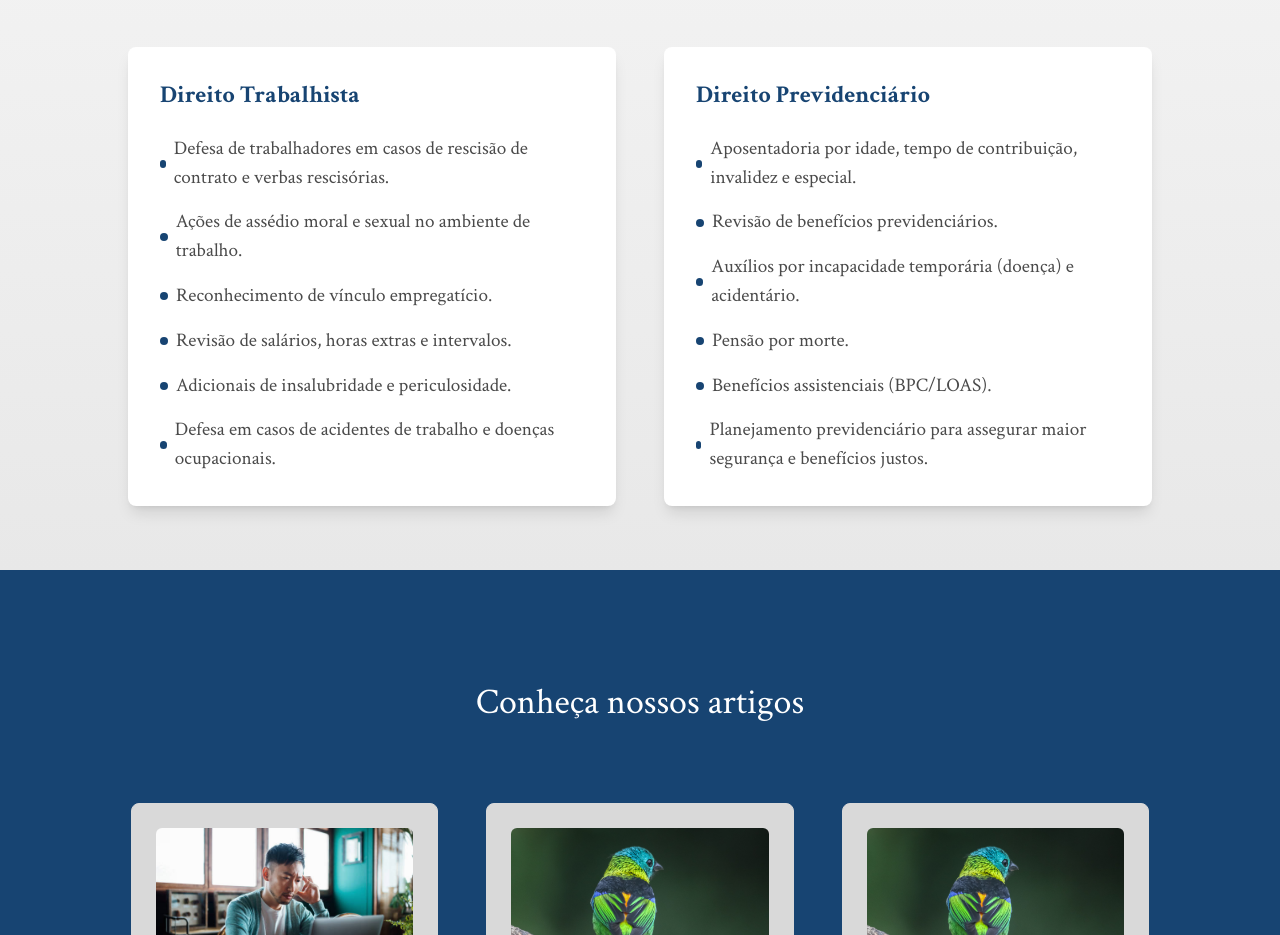
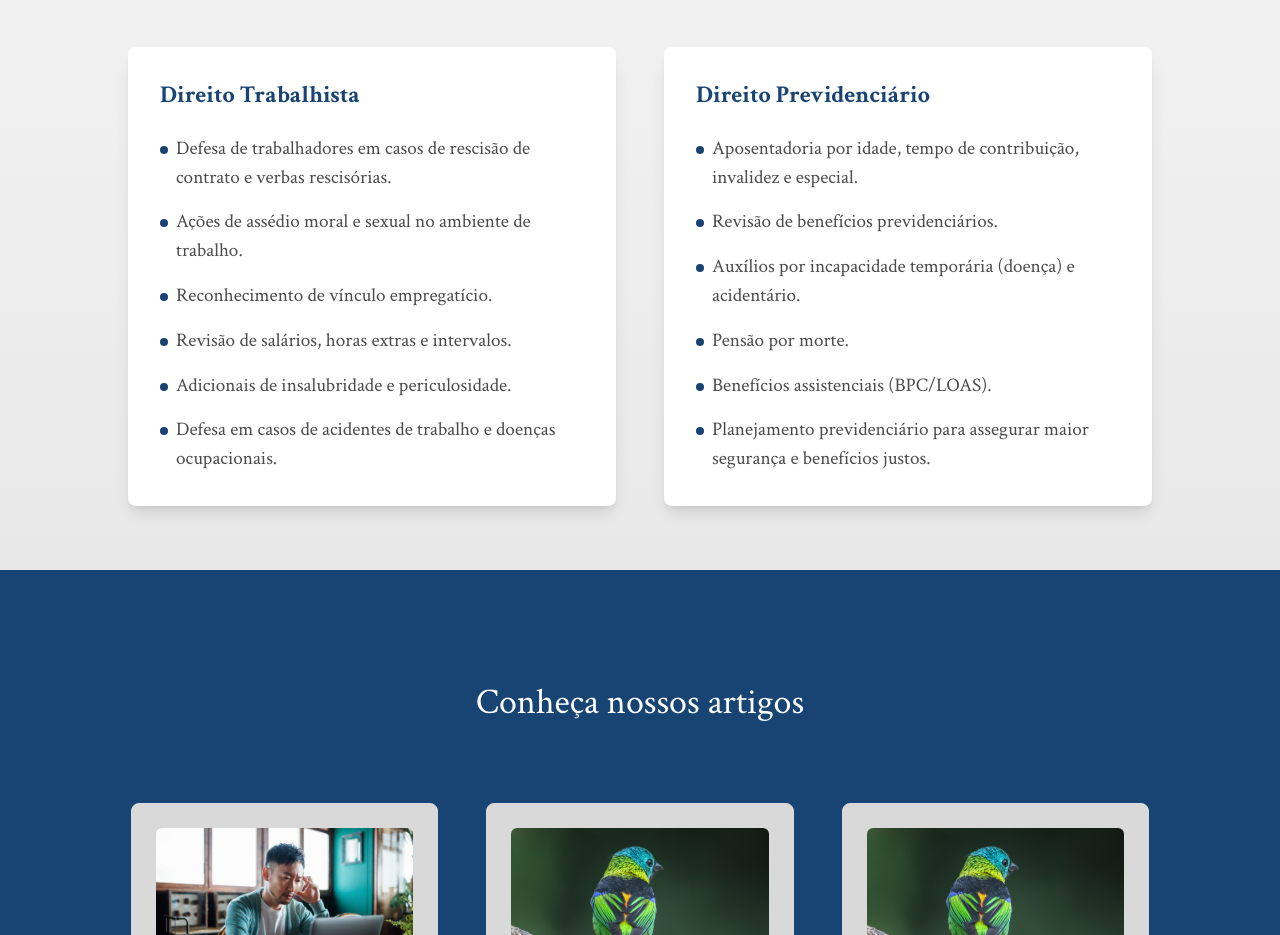
Before and after one commit to LeonardoGabrielSanches/camargogiacomine.adv, a React (Vite) app: page / in a window 1280 px wide. Shown: the part 2320-3255 px from the top of the page. Built offline with nearby package versions, Linux system fonts and the light colour scheme; no server answers.

Commit message:
Fix rounded full and put li span always baseline

```diff
--- a/src/components/ui/Home/working-areas-section.tsx
+++ b/src/components/ui/Home/working-areas-section.tsx
@@ -20,38 +20,38 @@ export default function WorkingAreasSection() {
                         </h2>
                         <ul className="space-y-4 text-[#4a4a4a]">
                             <li>
-                                <Link to="/areas-atuacao/defesa-trabalhadores" className="group flex items-center gap-2 hover:text-[#174472]">
-                                    <span className="w-2 h-2 bg-[#174472] rounded-full group-hover:scale-125 transition-transform"></span>
+                                <Link to="/areas-atuacao/defesa-trabalhadores" className="group flex items-baseline gap-2 hover:text-[#174472]">
+                                    <span className="flex-shrink-0 w-2 h-2 bg-[#174472] rounded-full group-hover:scale-125 transition-transform"></span>
                                     Defesa de trabalhadores em casos de rescisão de contrato e verbas rescisórias.
                                 </Link>
                             </li>
                             <li>
-                                <Link to="/areas-atuacao/assedio-moral" className="group flex items-center gap-2 hover:text-[#174472]">
-                                    <span className="w-2 h-2 bg-[#174472] rounded-full group-hover:scale-125 transition-transform"></span>
+                                <Link to="/areas-atuacao/assedio-moral" className="group flex items-baseline gap-2 hover:text-[#174472]">
+                                    <span className="flex-shrink-0 w-2 h-2 bg-[#174472] rounded-full group-hover:scale-125 transition-transform"></span>
                                     Ações de assédio moral e sexual no ambiente de trabalho.
                                 </Link>
                             </li>
                             <li>
-                                <Link to="/areas-atuacao/vinculo-empregaticio" className="group flex items-center gap-2 hover:text-[#174472]">
-                                    <span className="w-2 h-2 bg-[#174472] rounded-full group-hover:scale-125 transition-transform"></span>
+                                <Link to="/areas-atuacao/vinculo-empregaticio" className="group flex items-baseline gap-2 hover:text-[#174472]">
+                                    <span className="flex-shrink-0 w-2 h-2 bg-[#174472] rounded-full group-hover:scale-125 transition-transform"></span>
                                     Reconhecimento de vínculo empregatício.
                                 </Link>
                             </li>
                             <li>
-                                <Link to="/areas-atuacao/horas-extras" className="group flex items-center gap-2 hover:text-[#174472]">
-                                    <span className="w-2 h-2 bg-[#174472] rounded-full group-hover:scale-125 transition-transform"></span>
+                                <Link to="/areas-atuacao/horas-extras" className="group flex items-baseline gap-2 hover:text-[#174472]">
+                                    <span className="flex-shrink-0 w-2 h-2 bg-[#174472] rounded-full group-hover:scale-125 transition-transform"></span>
                                     Revisão de salários, horas extras e intervalos.
                                 </Link>
                             </li>
                             <li>
-                                <Link to="/areas-atuacao/adicional-insalubridade" className="group flex items-center gap-2 hover:text-[#174472]">
-                                    <span className="w-2 h-2 bg-[#174472] rounded-full group-hover:scale-125 transition-transform"></span>
+                                <Link to="/areas-atuacao/adicional-insalubridade" className="group flex items-baseline gap-2 hover:text-[#174472]">
+                                    <span className="flex-shrink-0 w-2 h-2 bg-[#174472] rounded-full group-hover:scale-125 transition-transform"></span>
                                     Adicionais de insalubridade e periculosidade.
                                 </Link>
                             </li>
                             <li>
-                                <Link to="/areas-atuacao/acidentes-trabalho" className="group flex items-center gap-2 hover:text-[#174472]">
-                                    <span className="w-2 h-2 bg-[#174472] rounded-full group-hover:scale-125 transition-transform"></span>
+                                <Link to="/areas-atuacao/acidentes-trabalho" className="group flex items-baseline gap-2 hover:text-[#174472]">
+                                    <span className="flex-shrink-0 w-2 h-2 bg-[#174472] rounded-full group-hover:scale-125 transition-transform"></span>
                                     Defesa em casos de acidentes de trabalho e doenças ocupacionais.
                                 </Link>
                             </li>
@@ -64,38 +64,38 @@ export default function WorkingAreasSection() {
                         </h2>
                         <ul className="space-y-4 text-[#4a4a4a]">
                             <li>
-                                <Link to="/areas-atuacao/aposentadoria" className="group flex items-center gap-2 hover:text-[#174472]">
-                                    <span className="w-2 h-2 bg-[#174472] rounded-full group-hover:scale-125 transition-transform"></span>
+                                <Link to="/areas-atuacao/aposentadoria" className="group flex items-baseline gap-2 hover:text-[#174472]">
+                                    <span className="flex-shrink-0 w-2 h-2 bg-[#174472] rounded-full group-hover:scale-125 transition-transform"></span>
                                     Aposentadoria por idade, tempo de contribuição, invalidez e especial.
                                 </Link>
                             </li>
                             <li>
-                                <Link to="/areas-atuacao/revisao-beneficios" className="group flex items-center gap-2 hover:text-[#174472]">
-                                    <span className="w-2 h-2 bg-[#174472] rounded-full group-hover:scale-125 transition-transform"></span>
+                                <Link to="/areas-atuacao/revisao-beneficios" className="group flex items-baseline gap-2 hover:text-[#174472]">
+                                    <span className="flex-shrink-0 w-2 h-2 bg-[#174472] rounded-full group-hover:scale-125 transition-transform"></span>
                                     Revisão de benefícios previdenciários.
                                 </Link>
                             </li>
                             <li>
-                                <Link to="/areas-atuacao/auxilios-temporarios" className="group flex items-center gap-2 hover:text-[#174472]">
-                                    <span className="w-2 h-2 bg-[#174472] rounded-full group-hover:scale-125 transition-transform"></span>
+                                <Link to="/areas-atuacao/auxilios-temporarios" className="group flex items-baseline gap-2 hover:text-[#174472]">
+                                    <span className="flex-shrink-0 w-2 h-2 bg-[#174472] rounded-full group-hover:scale-125 transition-transform"></span>
                                     Auxílios por incapacidade temporária (doença) e acidentário.
                                 </Link>
                             </li>
                             <li>
-                                <Link to="/areas-atuacao/pensao-morte" className="group flex items-center gap-2 hover:text-[#174472]">
-                                    <span className="w-2 h-2 bg-[#174472] rounded-full group-hover:scale-125 transition-transform"></span>
+                                <Link to="/areas-atuacao/pensao-morte" className="group flex items-baseline gap-2 hover:text-[#174472]">
+                                    <span className="flex-shrink-0 w-2 h-2 bg-[#174472] rounded-full group-hover:scale-125 transition-transform"></span>
                                     Pensão por morte.
                                 </Link>
                             </li>
                             <li>
-                                <Link to="/areas-atuacao/bpc-loas" className="group flex items-center gap-2 hover:text-[#174472]">
-                                    <span className="w-2 h-2 bg-[#174472] rounded-full group-hover:scale-125 transition-transform"></span>
+                                <Link to="/areas-atuacao/bpc-loas" className="group flex items-baseline gap-2 hover:text-[#174472]">
+                                    <span className="flex-shrink-0 w-2 h-2 bg-[#174472] rounded-full group-hover:scale-125 transition-transform"></span>
                                     Benefícios assistenciais (BPC/LOAS).
                                 </Link>
                             </li>
                             <li>
-                                <Link to="/areas-atuacao/planejamento-previdenciario" className="group flex items-center gap-2 hover:text-[#174472]">
-                                    <span className="w-2 h-2 bg-[#174472] rounded-full group-hover:scale-125 transition-transform"></span>
+                                <Link to="/areas-atuacao/planejamento-previdenciario" className="group flex items-baseline gap-2 hover:text-[#174472]">
+                                    <span className="flex-shrink-0 w-2 h-2 bg-[#174472] rounded-full group-hover:scale-125 transition-transform"></span>
                                     Planejamento previdenciário para assegurar maior segurança e benefícios justos.
                                 </Link>
                             </li>
```
